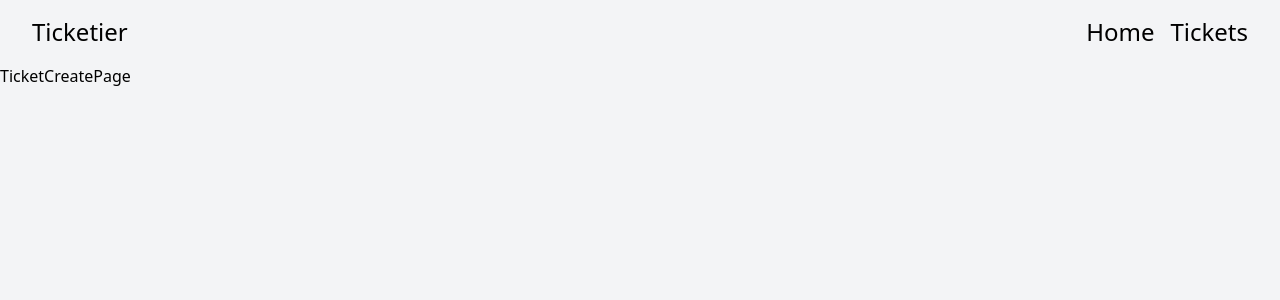
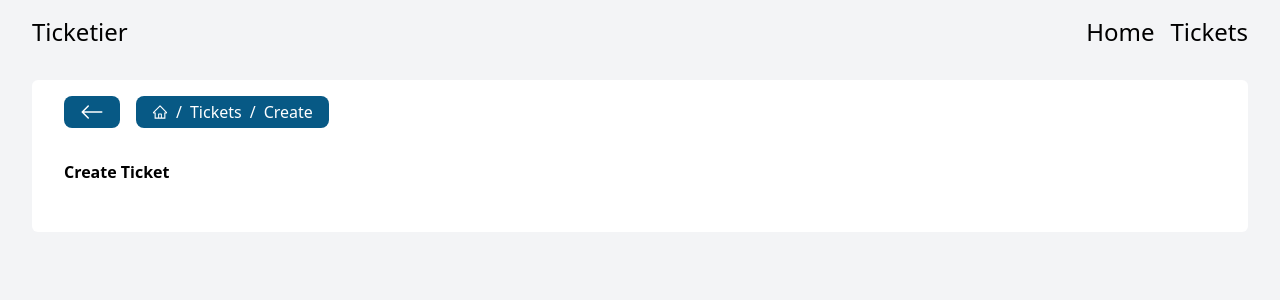
Before and after one commit to AleksandrPolishchuk/TicketierApp, a Next.js app in the folder frontend/ticketier-front-nextjs/: page /tickets/create in a window 1280 px wide. Shown: the top 300 px of the page. Built offline with nearby package versions, Linux system fonts and the light colour scheme.

Commit message:
modify jsx in TicketCreatePage

```diff
--- a/frontend/ticketier-front-nextjs/app/tickets/create/page.tsx
+++ b/frontend/ticketier-front-nextjs/app/tickets/create/page.tsx
@@ -1,7 +1,34 @@
+import BackButton from "@/components/back-button/BackButton";
+import BreadCrumb from "@/components/bread-crumb/BreadCrumb";
+import GeneralInnerTitle from "@/components/general-inner-title/GeneralInnerTitle";
+import Link from "next/link";
 import React from "react";
+import { AiOutlinePlusSquare } from "react-icons/ai";
 
 const TicketCreatePage = () => {
-  return <div>TicketCreatePage</div>;
+  return (
+    <div className="pageGeneralClass">
+      <div className="flex justify-start items-center gap-x-4">
+        <BackButton destination="/tickets" />
+        <BreadCrumb
+          items={[
+            {
+              label: "Tickets",
+              route: "/tickets",
+            },
+            {
+              label: "Create",
+              route: "/",
+            },
+          ]}
+        />
+      </div>
+
+      <div>
+        <GeneralInnerTitle title="Create Ticket" />
+      </div>
+    </div>
+  );
 };
 
 export default TicketCreatePage;
```
